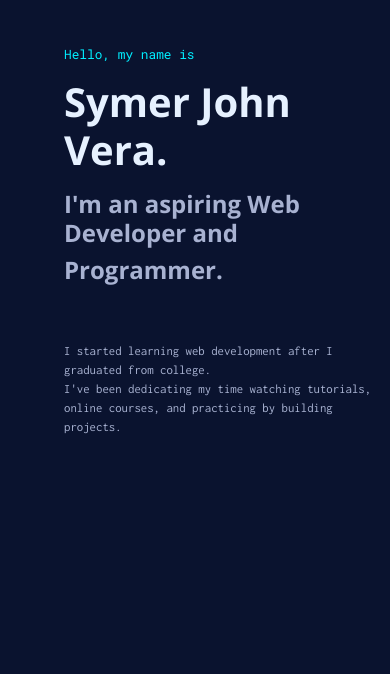
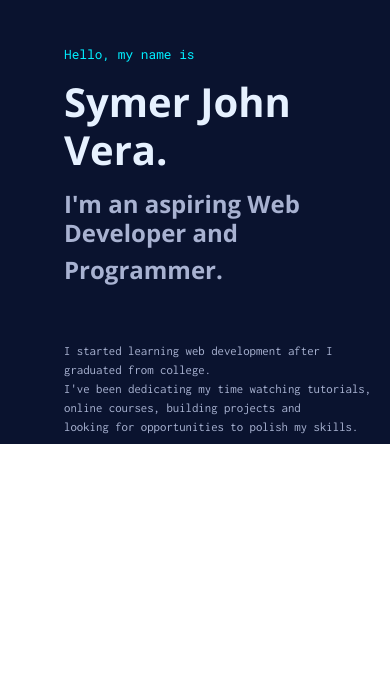
Before and after one commit to thatsymer/web-profile, a PHP site: page / in a window 390 px wide. Shown: the part 170-844 px from the top of the page. Run offline with PHP 8.4, Linux system fonts and the light colour scheme.

Commit message:
fixed main content view height for mobile

```diff
--- a/css/content/_hero.scss
+++ b/css/content/_hero.scss
@@ -1,3 +1,7 @@
+main {
+  background-color: $bgColor;
+}
+
 .hero__container {
   background-color: $bgColor;
   align-items: flex-start;
@@ -13,14 +17,14 @@
     color: $textWhite;
     font-family: $font-body;
     font-size: 4rem;
-    font-weight: bolder;
+    font-weight: 700;
   }
 
   h2 {
     color: $textSecondary;
     font-family: $font-body;
     font-size: 3rem;
-    font-weight: bolder;
+    font-weight: 700;
   }
   p {
     font-size: 1.3rem;
@@ -33,7 +37,7 @@
 @media screen and (max-width: 767px) {
   .hero__container {
     padding-left: 4rem;
-
+    height: auto;
     h5 {
       padding-top: 3rem;
       padding-bottom: 0.5rem;
--- a/css/style.css
+++ b/css/style.css
@@ -103,6 +103,10 @@
   }
 }
 
+main {
+  background-color: #0a132f;
+}
+
 .hero__container {
   background-color: #0a132f;
   -webkit-box-align: start;
@@ -122,14 +126,14 @@
   color: #e6f1ff;
   font-family: "Open Sans", sans-serif;
   font-size: 4rem;
-  font-weight: bolder;
+  font-weight: 700;
 }
 
 .hero__container h2 {
   color: #a8b2d1;
   font-family: "Open Sans", sans-serif;
   font-size: 3rem;
-  font-weight: bolder;
+  font-weight: 700;
 }
 
 .hero__container p {
@@ -142,6 +146,7 @@
 @media screen and (max-width: 767px) {
   .hero__container {
     padding-left: 4rem;
+    height: auto;
   }
   .hero__container h5 {
     padding-top: 3rem;
--- a/index.html
+++ b/index.html
@@ -140,8 +140,9 @@
         <h2>Programmer.</h2>
         <p>
           I started learning web development after I graduated from college.<br />
-          I've been dedicating my time watching tutorials, online courses, and
-          practicing by building projects.
+          I've been dedicating my time watching tutorials, online courses,
+          building projects and <br />
+          looking for opportunities to polish my skills.
         </p>
       </div>
       <div class="about__container"></div>
```
Also changed, not shown: 1 other file.
